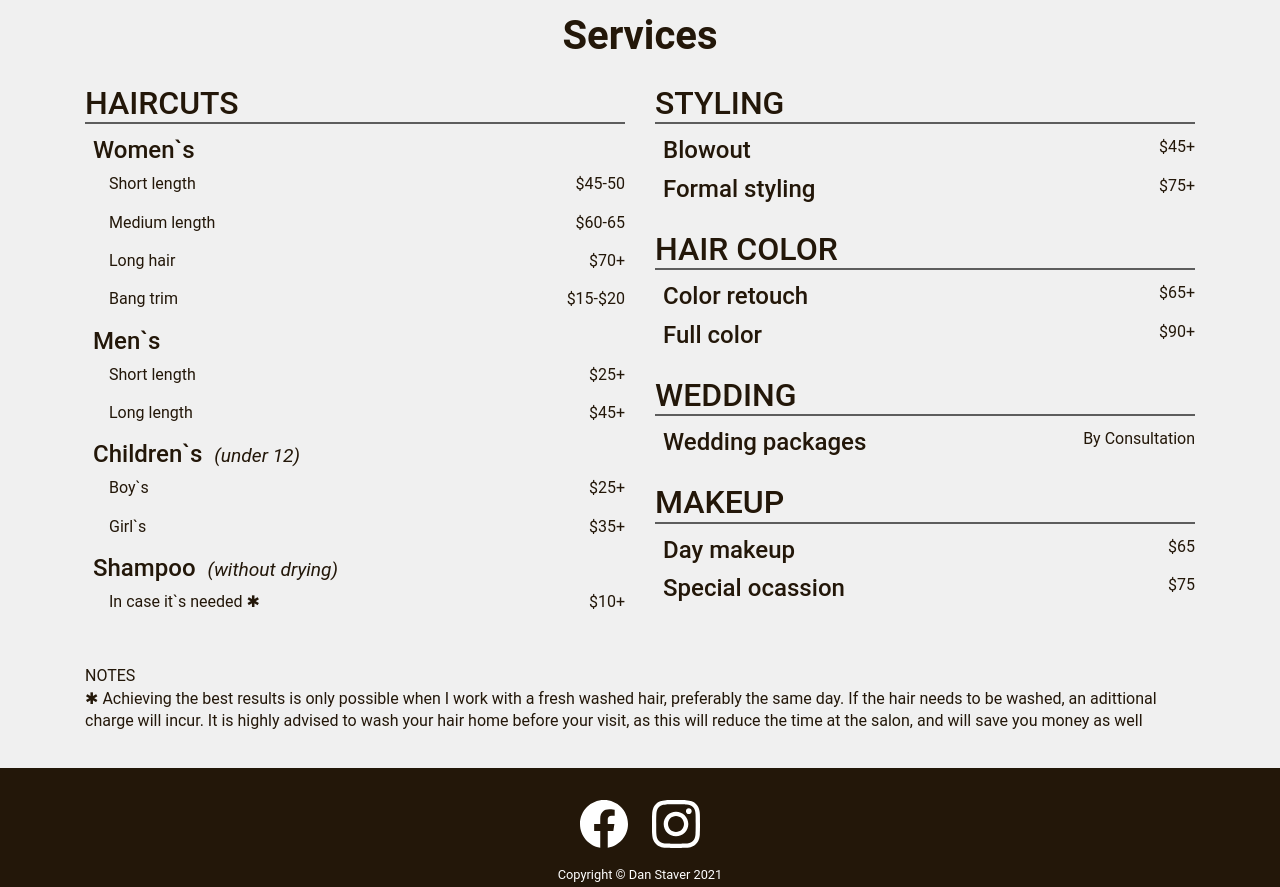
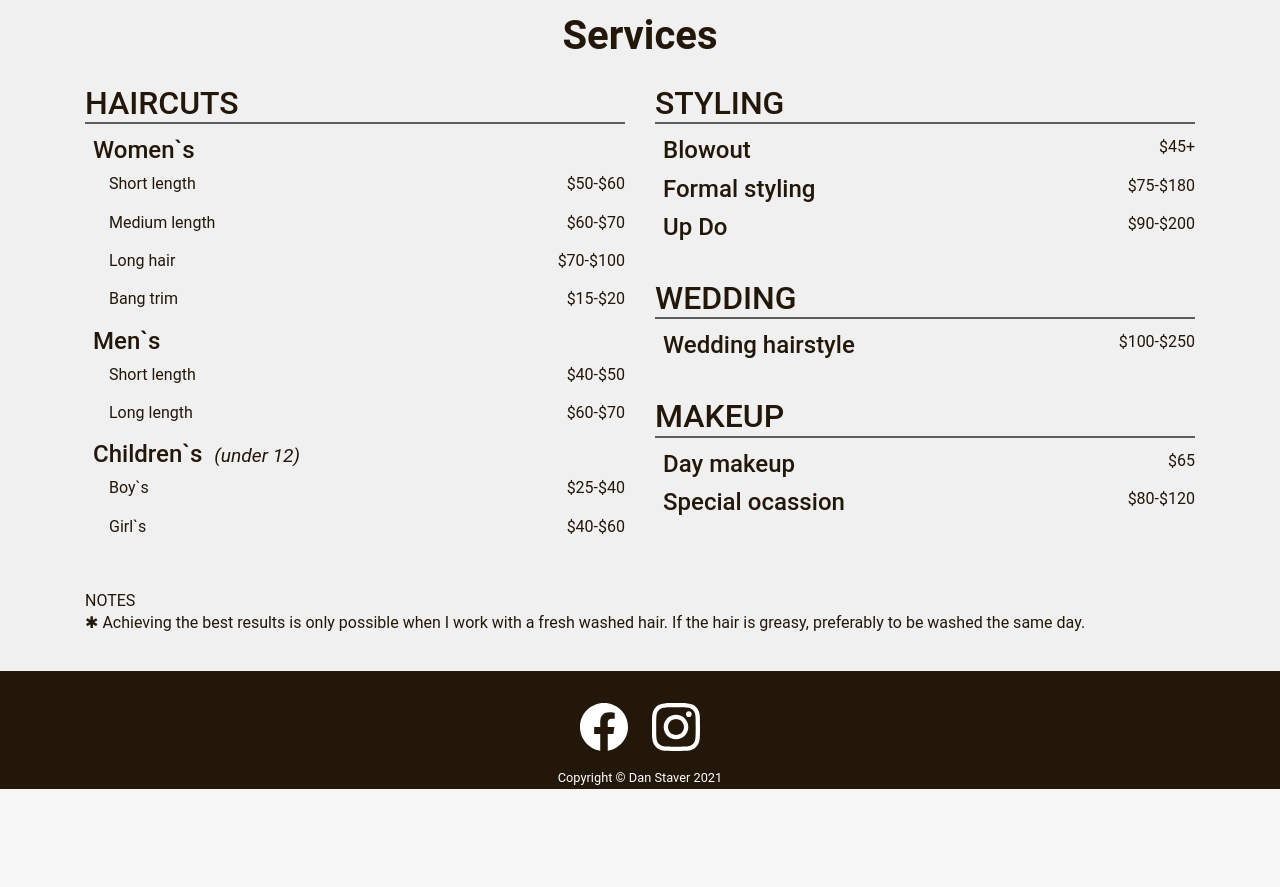
Before and after one commit to benn1988/diana, a Django app: page /services/ in a window 1280 px wide. Shown: the part 604-1491 px from the top of the page. After the commit the page ends 1393 px from the top, so only its background shows below. Run offline with Django 3.2, Linux system fonts and the light colour scheme; some libraries are stand-ins or nearby versions.

Commit message:
Prices updates

```diff
--- a/site_content/templates/site_content/services.html
+++ b/site_content/templates/site_content/services.html
@@ -17,15 +17,15 @@
                 <h4>Women`s</h4>
                 <div class="row m-0 justify-content-between">
                     <p class="pl-4">Short length</p>
-                    <p>$45-50</p>
+                    <p>$50-$60</p>
                 </div>
                 <div class="row m-0 justify-content-between">
                     <p class="pl-4">Medium length</p>
-                    <p>$60-65</p>
+                    <p>$60-$70</p>
                 </div>
                 <div class="row m-0 justify-content-between">
                     <p class="pl-4">Long hair</p>
-                    <p>$70+</p>
+                    <p>$70-$100</p>
                 </div>
                 <div class="row m-0 justify-content-between">
                     <p class="pl-4">Bang trim</p>
@@ -34,26 +34,21 @@
                 <h4>Men`s</h4>
                 <div class="row m-0 justify-content-between">
                     <p class="pl-4">Short length</p>
-                    <p>$25+</p>
+                    <p>$40-$50</p>
                 </div>
                 <div class="row m-0 justify-content-between">
                     <p class="pl-4">Long length</p>
-                    <p>$45+</p>
+                    <p>$60-$70</p>
                 </div>
                 <h4>Children`s &nbsp;<span class="font-italic"><small>(under 12)</small></span></h4>
                 <div class="row m-0 justify-content-between">
                     <p class="pl-4">Boy`s</p>
-                    <p>$25+</p>
+                    <p>$25-$40</p>
                 </div>
                 <div class="row m-0 justify-content-between">
                     <p class="pl-4">Girl`s</p>
-                    <p>$35+</p>
+                    <p>$40-$60</p>
                 </div>
-                <h4>Shampoo &nbsp;<span class="font-italic"><small>(without drying)</small></span></h4>
-                <div class="row m-0 justify-content-between">
-                    <p class="pl-4">In case it`s needed &#10033;</p>
-                    <p>$10+</p>
-                </div> <!-- End last row -->
             </div> <!-- End card body 1st section of 1st card -->
         </div> <!-- End 1st card -->
 
@@ -67,28 +62,20 @@
                 </div>
                 <div class="row m-0 justify-content-between">
                     <h4>Formal styling</h4>
-                    <p>$75+</p>
+                    <p>$75-$180</p>
+                </div>
+                <div class="row m-0 justify-content-between">
+                    <h4>Up Do</h4>
+                    <p>$90-$200</p>
                 </div> <!-- End last row div -->
             </div>
-            <!-- First section of 2nd card -->
-            <h2 class="card-title">HAIR COLOR</h2>
-            <div class="card-body p-0">
-                <div class="row m-0 justify-content-between">
-                    <h4>Color retouch</h4>
-                    <p>$65+</p>
-                </div>
-                <div class="row m-0 justify-content-between">
-                    <h4>Full color</h4>
-                    <p>$90+</p>
-                </div> <!-- End last row -->
-            </div> <!-- End 1st section 2nd card body div -->
 
             <!-- 2nd section of 2nd card -->
             <h2 class="card-title">WEDDING</h2>
             <div class="card-body p-0">
                 <div class="row m-0 justify-content-between">
-                    <h4>Wedding packages</h4>
-                    <p>By Consultation</p>
+                    <h4>Wedding hairstyle</h4>
+                    <p>$100-$250</p>
                 </div> <!-- End last row div -->
             </div> <!-- End 2nd section 2nd card body div -->
 
@@ -101,7 +88,7 @@
                 </div>
                 <div class="row m-0 justify-content-between">
                     <h4>Special ocassion</h4>
-                    <p>$75</p>
+                    <p>$80-$120</p>
                 </div> <!-- End last row div -->
             </div> <!-- End 3rd section 2nd card body div -->
         </div> <!-- End  2nd card div -->
@@ -111,9 +98,8 @@
     <div class="card bg-transparent border-0">
         <div class="card-body px-0">
             <p class="pt-sm-3 mb-0">NOTES</p>
-            <p>&#10033; Achieving the best results is only possible when I work with a fresh washed hair, preferably the same day. If the hair needs to be washed, an adittional charge will incur. It is highly advised to wash your hair home before your visit, as this will reduce the time at the salon, and will save you money as well</p>
+            <p>&#10033; Achieving the best results is only possible when I work with a fresh washed hair. If the hair is greasy, preferably to be washed the same day.</p>
         </div>
-
     </div>
 
 </div> <!-- End container div -->
```
